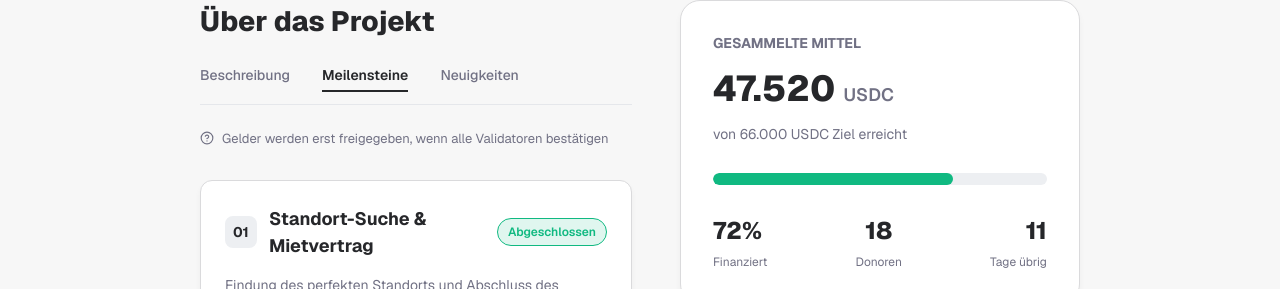
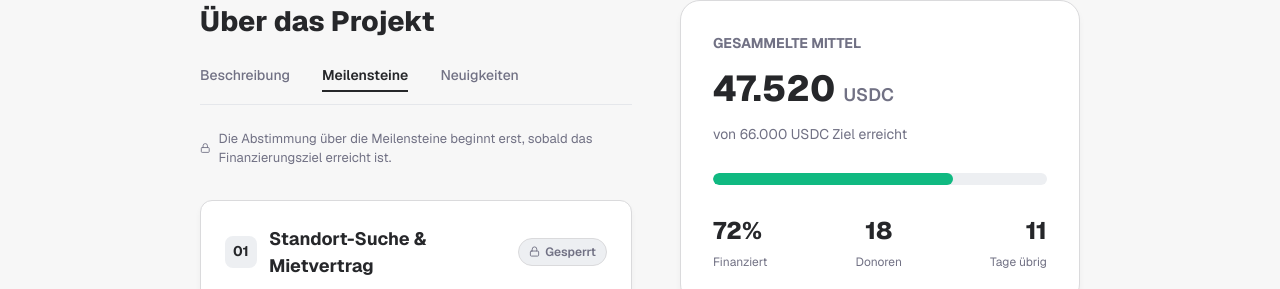
Before and after one commit to FarbKlexx/blockchain-donation, a Vue app in the folder packages/frontend/: page /projects/burger-restaurant in a window 1280 px wide. Both pictures are taken after a click on the tab "Meilensteine". Shown: the part 511-800 px from the top of the page. Built offline with nearby package versions, Linux system fonts and the light colour scheme.

Commit message:
integrated milstone validation only after donation goal reached logic

```diff
--- a/packages/frontend/src/components/project/MilestoneCard.vue
+++ b/packages/frontend/src/components/project/MilestoneCard.vue
@@ -9,6 +9,10 @@ const props = defineProps<{
   milestone: Milestone
   validators: Validator[]
   currency: string
+  /** Whether the funding goal is reached. Validators can only vote on
+   *  milestones AFTER the goal is met — until then this card stays locked,
+   *  so it can never display confirmations that the concept forbids. */
+  votingOpen: boolean
 }>()
 
 const statusMeta: Record<MilestoneStatus, { label: string; variant: string }> = {
@@ -36,7 +40,13 @@ const avatars = computed(() =>
         <span class="ms__number">{{ milestone.index }}</span>
         <h3 class="ms__title">{{ milestone.title }}</h3>
       </div>
-      <span class="ms__badge" :class="`ms__badge--${status.variant}`">{{ status.label }}</span>
+      <span v-if="votingOpen" class="ms__badge" :class="`ms__badge--${status.variant}`">
+        {{ status.label }}
+      </span>
+      <span v-else class="ms__badge ms__badge--locked">
+        <AppIcon name="lock" :size="11" />
+        Gesperrt
+      </span>
     </div>
 
     <p class="ms__description">{{ milestone.description }}</p>
@@ -46,7 +56,9 @@ const avatars = computed(() =>
         <span class="ms__funds-label">Zugeordnete Mittel</span>
         <span class="ms__funds-value">{{ formatAmount(milestone.allocated) }} {{ currency }}</span>
       </div>
-      <div class="ms__confirm">
+      <!-- Validator confirmations are only shown once voting has opened
+           (funding goal reached). Before that, the milestone is locked. -->
+      <div v-if="votingOpen" class="ms__confirm">
         <div class="ms__avatars">
           <span v-for="(a, i) in avatars" :key="i" class="ms__avatar" :title="a.address">
             <span class="ms__avatar-img" :style="{ background: a.gradient }" />
@@ -56,6 +68,10 @@ const avatars = computed(() =>
         <span class="ms__confirm-text">
           {{ milestone.confirmations }}/{{ milestone.totalValidators }} Validatoren bestätigt
         </span>
+      </div>
+      <div v-else class="ms__locked">
+        <AppIcon name="lock" :size="14" />
+        <span>Abstimmung startet nach Zielerreichung</span>
       </div>
     </div>
   </article>
@@ -108,6 +124,9 @@ const avatars = computed(() =>
 }
 
 .ms__badge {
+  display: inline-flex;
+  align-items: center;
+  gap: 5px;
   padding: 4px 10px;
   border-radius: var(--bd-radius-pill);
   font-size: 12px;
@@ -132,6 +151,12 @@ const avatars = computed(() =>
   color: var(--bd-neutral);
   background: var(--bd-neutral-tint);
   border-color: var(--bd-neutral);
+}
+
+.ms__badge--locked {
+  color: var(--bd-grey-text);
+  background: var(--bd-grey);
+  border-color: var(--bd-stroke);
 }
 
 .ms__description {
@@ -215,4 +240,12 @@ const avatars = computed(() =>
   font-size: 12px;
   color: var(--bd-grey-text);
 }
+
+.ms__locked {
+  display: inline-flex;
+  align-items: center;
+  gap: 6px;
+  font-size: 12px;
+  color: var(--bd-grey-text);
+}
 </style>
--- a/packages/frontend/src/components/ui/AppIcon.vue
+++ b/packages/frontend/src/components/ui/AppIcon.vue
@@ -11,6 +11,7 @@ type IconName =
   | 'circle-help'
   | 'check'
   | 'heart'
+  | 'lock'
 
 const props = withDefaults(defineProps<{ name: IconName; size?: number }>(), {
   size: 16,
@@ -28,6 +29,7 @@ const paths: Record<IconName, string> = {
     'M12 22a10 10 0 1 0 0-20 10 10 0 0 0 0 20zM9.09 9a3 3 0 0 1 5.83 1c0 2-3 3-3 3M12 17h.01',
   check: 'M20 6 9 17l-5-5',
   heart: 'M19 14c1.49-1.46 3-3.21 3-5.5A5.5 5.5 0 0 0 16.5 3c-1.76 0-3 .5-4.5 2-1.5-1.5-2.74-2-4.5-2A5.5 5.5 0 0 0 2 8.5c0 2.3 1.5 4.05 3 5.5l7 7Z',
+  lock: 'M7 11V7a5 5 0 0 1 10 0v4M5 11h14a2 2 0 0 1 2 2v7a2 2 0 0 1-2 2H5a2 2 0 0 1-2-2v-7a2 2 0 0 1 2-2z',
 }
 </script>
 
--- a/packages/frontend/src/data/contractData.json
+++ b/packages/frontend/src/data/contractData.json
@@ -1,5 +1,5 @@
 {
-  "_comment": "MOCK of SOURCE 1: the smart contract (on-chain state). This is the data the frontend will later read via ethers.js — campaign financials + milestone release state + validator attestations. Joined with projectMetadata.json by id (campaigns), index (milestones) and address (validators).",
+  "_comment": "MOCK of SOURCE 1: the smart contract (on-chain state). This is the data the frontend will later read via ethers.js — campaign financials + milestone release state + validator attestations. Joined with projectMetadata.json by id (campaigns), index (milestones) and address (validators). INVARIANT (lifecycle Spende → Stimme → Auszahlung): validators may only vote on milestones AFTER the funding goal is reached. While raised < goal, every milestone is 'pending' with 0 confirmations; voting/release state only appears once raised >= goal (see roguelike: goal met → all confirmed; mobile-suppenkueche: goal met & still running → voting in progress).",
   "campaigns": [
     {
       "id": "burger-restaurant",
@@ -13,9 +13,9 @@
       "daysLeft": 11,
       "timeLeftShort": "11d, 6 Std.",
       "milestones": [
-        { "index": "01", "allocated": 12000, "status": "completed", "confirmations": 3, "totalValidators": 3 },
-        { "index": "02", "allocated": 24000, "status": "completed", "confirmations": 3, "totalValidators": 3 },
-        { "index": "03", "allocated": 18000, "status": "in_progress", "confirmations": 1, "totalValidators": 3 },
+        { "index": "01", "allocated": 12000, "status": "pending", "confirmations": 0, "totalValidators": 3 },
+        { "index": "02", "allocated": 24000, "status": "pending", "confirmations": 0, "totalValidators": 3 },
+        { "index": "03", "allocated": 18000, "status": "pending", "confirmations": 0, "totalValidators": 3 },
         { "index": "04", "allocated": 12000, "status": "pending", "confirmations": 0, "totalValidators": 3 }
       ],
       "validators": [
@@ -36,8 +36,8 @@
       "daysLeft": 6,
       "timeLeftShort": "6d, 3 Std.",
       "milestones": [
-        { "index": "01", "allocated": 6000, "status": "completed", "confirmations": 3, "totalValidators": 3 },
-        { "index": "02", "allocated": 5000, "status": "in_progress", "confirmations": 2, "totalValidators": 3 },
+        { "index": "01", "allocated": 6000, "status": "pending", "confirmations": 0, "totalValidators": 3 },
+        { "index": "02", "allocated": 5000, "status": "pending", "confirmations": 0, "totalValidators": 3 },
         { "index": "03", "allocated": 4000, "status": "pending", "confirmations": 0, "totalValidators": 3 }
       ],
       "validators": [
@@ -74,9 +74,9 @@
       "currency": "USDC",
       "verified": true,
       "status": "laufend",
-      "raised": 5460,
+      "raised": 6000,
       "goal": 6000,
-      "donors": 41,
+      "donors": 44,
       "daysLeft": 10,
       "timeLeftShort": "10d, 0 Std.",
       "milestones": [
@@ -102,8 +102,8 @@
       "daysLeft": 18,
       "timeLeftShort": "18d, 7 Std.",
       "milestones": [
-        { "index": "01", "allocated": 8000, "status": "completed", "confirmations": 3, "totalValidators": 3 },
-        { "index": "02", "allocated": 12000, "status": "in_progress", "confirmations": 1, "totalValidators": 3 },
+        { "index": "01", "allocated": 8000, "status": "pending", "confirmations": 0, "totalValidators": 3 },
+        { "index": "02", "allocated": 12000, "status": "pending", "confirmations": 0, "totalValidators": 3 },
         { "index": "03", "allocated": 10000, "status": "pending", "confirmations": 0, "totalValidators": 3 }
       ],
       "validators": [
--- a/packages/frontend/src/services/projectsService.ts
+++ b/packages/frontend/src/services/projectsService.ts
@@ -105,6 +105,10 @@ function mergeProject(c: ContractCampaign, m: ProjectMetadata): Project {
     // label from each address.
     validators: c.validators.map((v) => ({ address: v.address })),
     // Milestones: contract owns the state/order; metadata supplies title/desc.
+    // Lifecycle invariant (Spende → Stimme → Auszahlung): a milestone's
+    // confirmations/status are only meaningful once raised >= goal — validators
+    // cannot vote before the funding goal is reached. The detail view enforces
+    // this on the presentation side (see ProjectDetailView `goalReached`).
     milestones: c.milestones.map((ms) => {
       const meta = metaMilestones.get(ms.index)
       return {
--- a/packages/frontend/src/views/ProjectDetailView.vue
+++ b/packages/frontend/src/views/ProjectDetailView.vue
@@ -1,5 +1,5 @@
 <script setup lang="ts">
-import { nextTick, onMounted, onUnmounted, ref, watch } from 'vue'
+import { computed, nextTick, onMounted, onUnmounted, ref, watch } from 'vue'
 import { RouterLink } from 'vue-router'
 import type { Funding, Project } from '@/types/project'
 import { getProject } from '@/services/projectsService'
@@ -24,6 +24,13 @@ const tabs: { key: TabKey; label: string }[] = [
 const project = ref<Project | null>(null)
 const loading = ref(true)
 const activeTab = ref<TabKey>('beschreibung')
+
+// Lifecycle gate (Spende → Stimme → Auszahlung): validators may only vote on
+// milestones once the funding goal is reached. The milestone UI keys off this,
+// so it can never present confirmations before the goal is met.
+const goalReached = computed(
+  () => !!project.value && project.value.funding.raised >= project.value.funding.goal,
+)
 
 // Sliding underline: tabs are variable-width, so we measure the active tab's
 // position/width and move a single underline there (animated via CSS).
@@ -120,8 +127,12 @@ onUnmounted(() => window.removeEventListener('resize', updateIndicator))
           <!-- Meilensteine -->
           <div v-else-if="activeTab === 'meilensteine'" class="milestones">
             <p class="milestones__hint">
-              <AppIcon name="circle-help" :size="14" />
-              Gelder werden erst freigegeben, wenn alle Validatoren bestätigen
+              <AppIcon :name="goalReached ? 'circle-help' : 'lock'" :size="14" />
+              {{
+                goalReached
+                  ? 'Validatoren stimmen über jeden Meilenstein ab — Gelder werden erst nach deren Bestätigung freigegeben.'
+                  : 'Die Abstimmung über die Meilensteine beginnt erst, sobald das Finanzierungsziel erreicht ist.'
+              }}
             </p>
             <div class="milestones__list">
               <MilestoneCard
@@ -130,6 +141,7 @@ onUnmounted(() => window.removeEventListener('resize', updateIndicator))
                 :milestone="m"
                 :validators="project.validators"
                 :currency="project.currency"
+                :voting-open="goalReached"
               />
             </div>
           </div>
```
Also changed, not shown: 1 other file (tests, documents, lock files or other folders).
